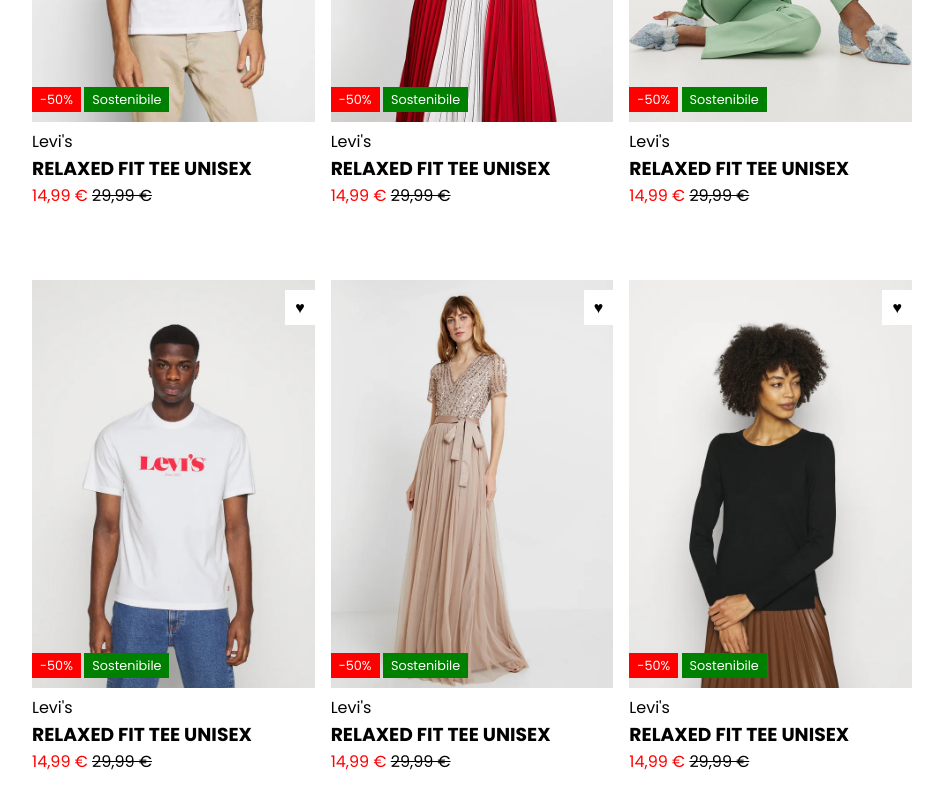
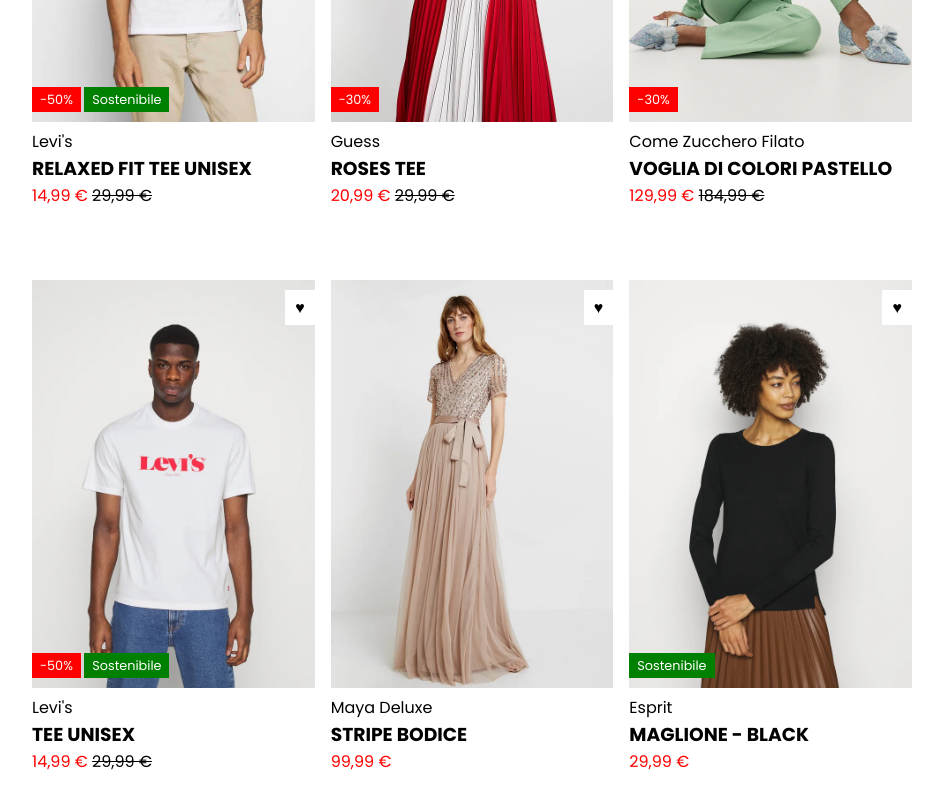
Before and after one commit to Richter96/html-css-boolando, a plain HTML site: page index.html in a window 1280 px wide. Shown: the part 420-1220 px from the top of the page, without its empty margins (168-1111 px from the left). Drawn offline with Linux system fonts and the light colour scheme.

```diff
--- a/asset/css/style.css
+++ b/asset/css/style.css
@@ -9,6 +9,7 @@
 .container {
     width: 70%;
     margin: auto;
+    max-width: 1140px;
 }
 
 .r-flex {
--- a/index.html
+++ b/index.html
@@ -58,15 +58,14 @@
                         <img src="./asset/img/2.webp" alt="immagine modello Levis">
                         <img class="hover_img" src="./asset/img/2b.webp" alt="">
                         <div class="text_prod">
-                            <span>Levi's</span>
-                            <h3>RELAXED FIT TEE UNISEX</h3>
-                            <span class="hot_price">14,99 €</span>
+                            <span>Guess</span>
+                            <h3>ROSES TEE</h3>
+                            <span class="hot_price">20,99 €</span>
                             <span class="special_price">29,99 €</span>
                         </div>
                         <div class="heart">&hearts;</div>
                         <div class="add_info">
-                            <span class="sale">-50%</span>
-                            <span class="recycle">Sostenibile</span>
+                            <span class="sale">-30%</span>
                         </div>
                     </div>
                 </div>
@@ -76,15 +75,14 @@
                         <img class="hover_img" src="./asset/img/3b.webp" alt="">
 
                         <div class="text_prod">
-                            <span>Levi's</span>
-                            <h3>RELAXED FIT TEE UNISEX</h3>
-                            <span class="hot_price">14,99 €</span>
-                            <span class="special_price">29,99 €</span>
+                            <span>Come Zucchero Filato</span>
+                            <h3>VOGLIA DI COLORI PASTELLO</h3>
+                            <span class="hot_price">129,99 €</span>
+                            <span class="special_price">184,99 €</span>
                         </div>
                         <div class="heart">&hearts;</div>
                         <div class="add_info">
-                            <span class="sale">-50%</span>
-                            <span class="recycle">Sostenibile</span>
+                            <span class="sale">-30%</span>
                         </div>
                     </div>
                 </div>
@@ -94,7 +92,7 @@
                         <img class="hover_img" src="./asset/img/4b.webp" alt="">
                         <div class="text_prod">
                             <span>Levi's</span>
-                            <h3>RELAXED FIT TEE UNISEX</h3>
+                            <h3>TEE UNISEX</h3>
                             <span class="hot_price">14,99 €</span>
                             <span class="special_price">29,99 €</span>
                         </div>
@@ -110,15 +108,12 @@
                         <img src="./asset/img/5.webp" alt="immagine modello Levis">
                         <img class="hover_img" src="./asset/img/5b.webp" alt="">
                         <div class="text_prod">
-                            <span>Levi's</span>
-                            <h3>RELAXED FIT TEE UNISEX</h3>
-                            <span class="hot_price">14,99 €</span>
-                            <span class="special_price">29,99 €</span>
+                            <span>Maya Deluxe</span>
+                            <h3>STRIPE BODICE</h3>
+                            <span class="hot_price">99,99 €</span>
                         </div>
                         <div class="heart">&hearts;</div>
                         <div class="add_info">
-                            <span class="sale">-50%</span>
-                            <span class="recycle">Sostenibile</span>
                         </div>
                     </div>
                 </div>
@@ -127,14 +122,12 @@
                         <img src="./asset/img/6.webp" alt="immagine modello Levis">
                         <img class="hover_img" src="./asset/img/6b.webp" alt="">
                         <div class="text_prod">
-                            <span>Levi's</span>
-                            <h3>RELAXED FIT TEE UNISEX</h3>
-                            <span class="hot_price">14,99 €</span>
-                            <span class="special_price">29,99 €</span>
+                            <span>Esprit</span>
+                            <h3>MAGLIONE - BLACK</h3>
+                            <span class="hot_price">29,99 €</span>
                         </div>
                         <div class="heart">&hearts;</div>
                         <div class="add_info">
-                            <span class="sale">-50%</span>
                             <span class="recycle">Sostenibile</span>
                         </div>
                     </div>
```
